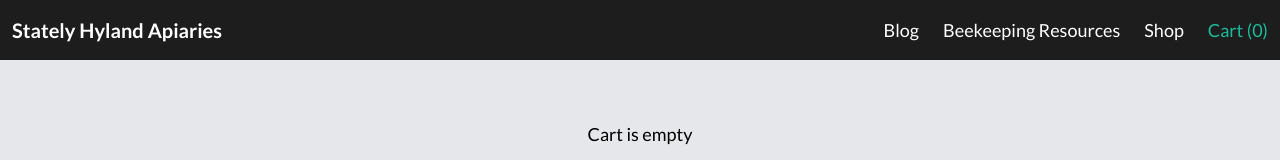
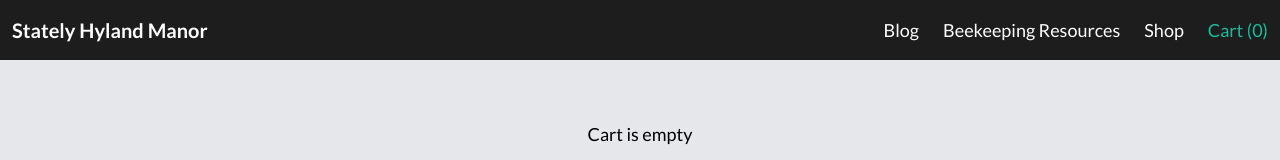
Before and after one commit to Terrhy999/stately-hyland-apiaries, a Next.js app: page /cart in a window 1280 px wide. Shown: the top 160 px of the page. Built offline with nearby package versions, Linux system fonts and the light colour scheme.

Commit message:
changed apiaries to manor

```diff
--- a/components/Navbar.tsx
+++ b/components/Navbar.tsx
@@ -23,7 +23,7 @@ const Navbar = () => {
         >
           <div className="bg-shaBlack divide-y-2 divide-[rgba(255, 255, 255, 0.1)] p-4">
             <h6 className="font-bold font-Raleway tracking-wider text-4xl text-center m-4 text-white">
-              STATELY HYLAND APIARIES
+              STATELY HYLAND MANOR
             </h6>
             <h2 className="text-white font-Raleway text-xl text-center p-4">
               Seasoned, Organizational Wisdom ~ from a mom of three boys.
@@ -41,7 +41,7 @@ const Navbar = () => {
           <p
             className={`p-2 mx-1 text-xl font-bold cursor-pointer hidden sm:block`}
           >
-            Stately Hyland Apiaries
+            Stately Hyland Manor
           </p>
         </Link>
         <div className="flex flex-row">
--- a/components/NavbarMobile.tsx
+++ b/components/NavbarMobile.tsx
@@ -24,7 +24,7 @@ const NavbarMobile = () => {
         <Hamburger toggled={isOpen} toggle={setOpen} color="white" />
         <Link href={"/"} passHref={true}>
           <div className="font-bold cursor-pointer uppercase text-2xl self-center">
-            SHA
+            SHM
           </div>
         </Link>
         <Link href={"/cart"} passHref={true}>
```
